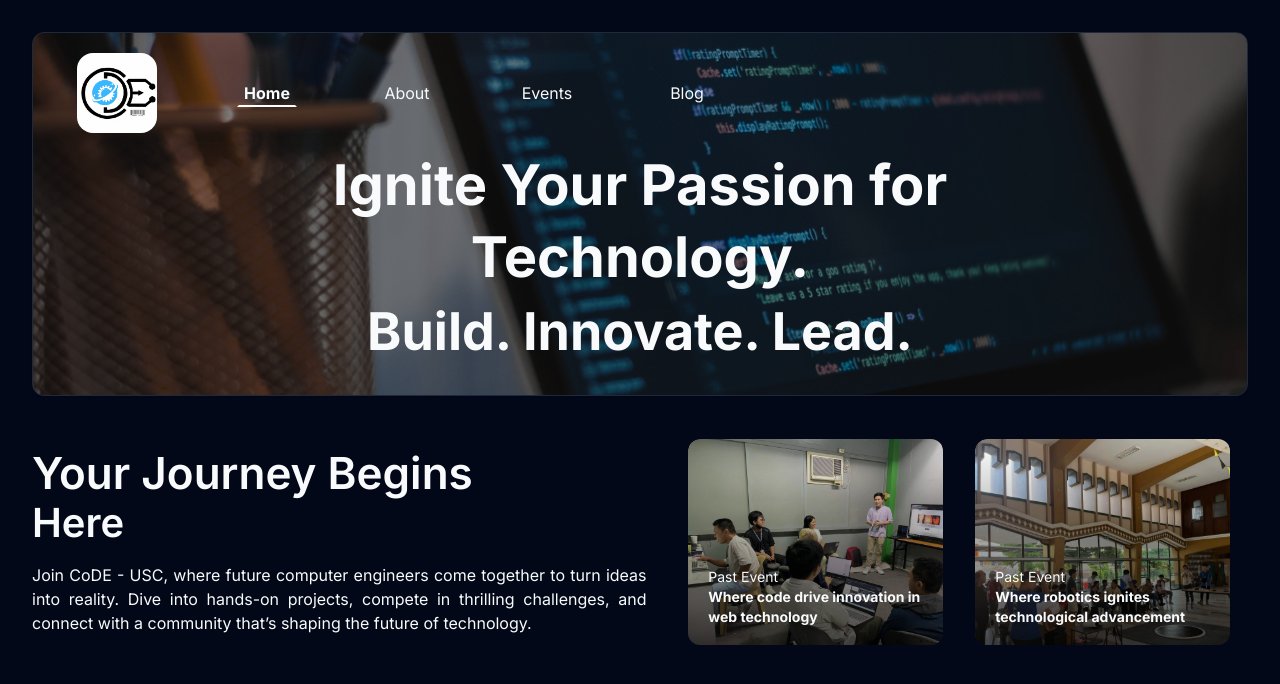
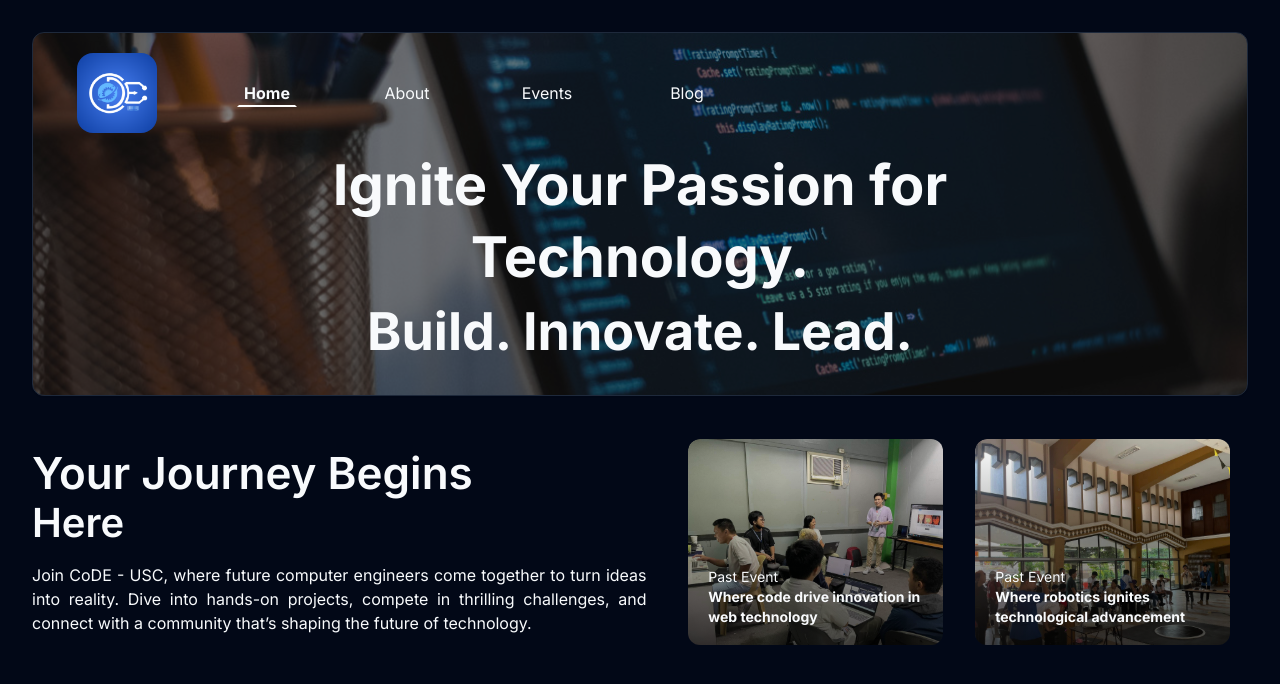
Before and after one commit to formesean/CoDE, a Next.js app: page / in a window 1280 px wide. Shown: the top 684 px of the page. Built offline with nearby package versions, Linux system fonts and the light colour scheme.

Commit message:
Change logo

```diff
--- a/src/app/_components/Navbar.tsx
+++ b/src/app/_components/Navbar.tsx
@@ -42,7 +42,7 @@ export default function Navbar({ page, className, showContent }: NavbarProps) {
           <div className="flex items-center justify-start max-md:justify-between gap-[5rem] max-sm:gap-[4rem] w-full">
             <div className="w-[80px] h-[80px] max-md:w-[50px] max-md:h-[50px] max-sm:w-[30px] max-sm:h-[30px]">
               <Image
-                src={"/logo.jpg"}
+                src={"/logo.png"}
                 alt={"Computer Driven Enthusiast's Logo"}
                 width={80}
                 height={80}
```
Also changed, not shown: public/logo.jpg (deleted), public/logo.png (added).
